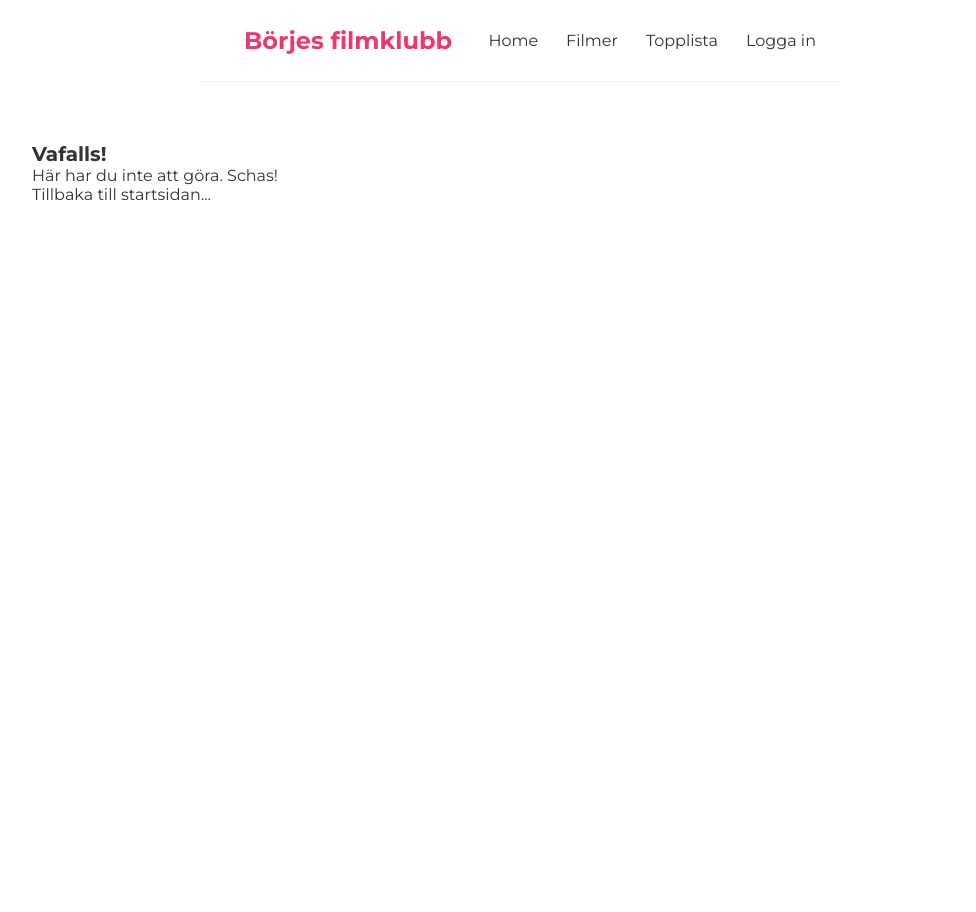
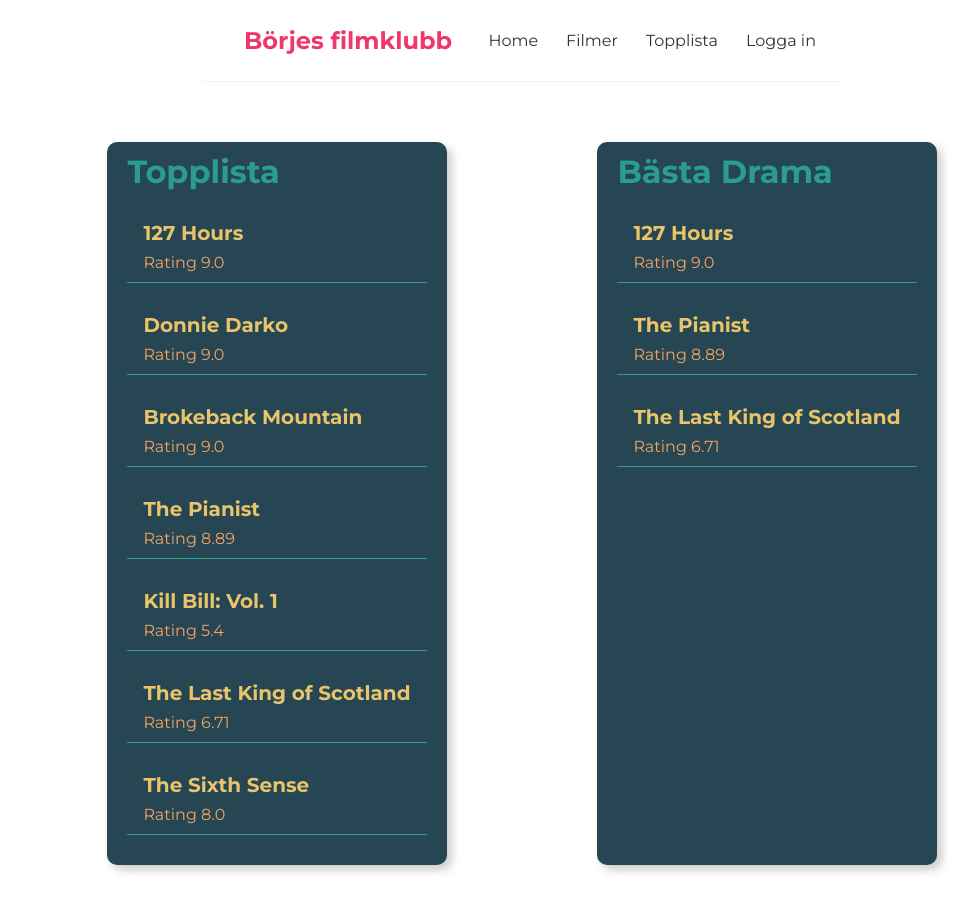
Before and after one commit to kiwiguard/film-club, a React (Create React App) app: page /toplist in a window 1280 px wide. Shown: the top 912 px of the page, without its empty margins (118-1094 px from the left). Before the commit the page ends 800 px from the top, so only its background shows below. Built offline with nearby package versions, Linux system fonts and the light colour scheme; data requests are answered from the project's data file.

Commit message:
added route to, and placeholder toplist page

```diff
--- a/src/App.js
+++ b/src/App.js
@@ -4,6 +4,7 @@ import { BrowserRouter as Router, Route, Switch } from "react-router-dom";
 import Movies from "./Components/Movies";
 import MovieDetails from "./Components/MovieDetails";
 import NotFound from "./Components/NotFound";
+import Toplist from "./Components/Toplist";
 
 function App() {
   return (
@@ -21,6 +22,9 @@ function App() {
             <Route exact path="/movies/:id">
               <MovieDetails />
             </Route>
+            <Route exact path="/toplist">
+              <Toplist />
+            </Route>
             <Route path="*">
               <NotFound />
             </Route>
--- /dev/null
+++ b/src/Components/Toplist.js
@@ -0,0 +1,27 @@
+import useFetch from "./useFetch";
+import MovieList from "./MovieList";
+
+const Toplist = () => {
+  const {
+    data: movies,
+    isPending,
+    error,
+  } = useFetch("http://localhost:8000/movies");
+
+  return (
+    <div className="home">
+      {isPending && <div>Loading...</div>}
+      {error && <div>Oops {error}</div>}
+      {movies && <MovieList movies={movies} title="Topplista" />}
+
+      {movies && (
+        <MovieList
+          movies={movies.filter((movie) => movie.genre === "drama")}
+          title="Bästa Drama"
+        />
+      )}
+    </div>
+  );
+};
+
+export default Toplist;
```
